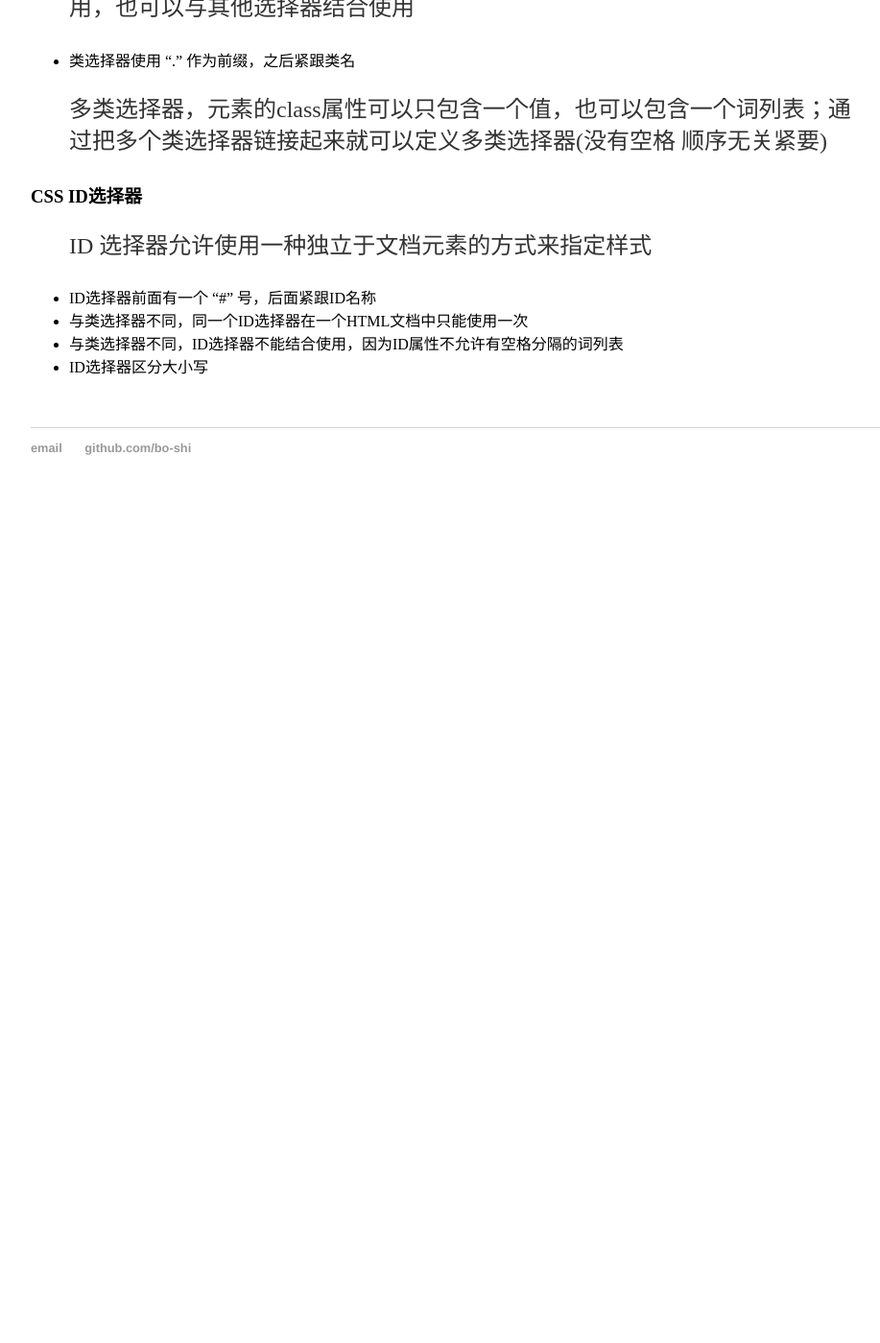
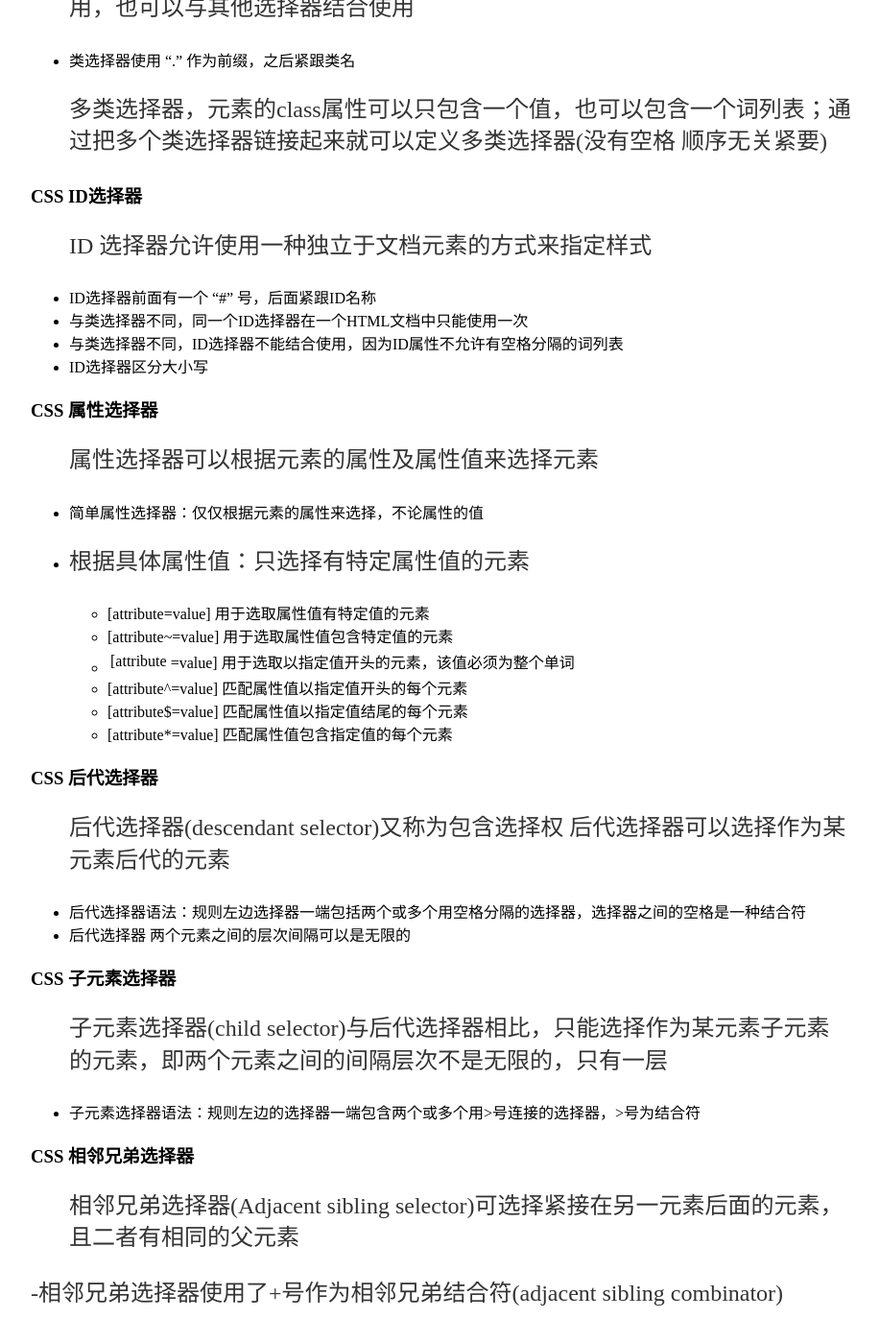
Before and after one commit to Bo-SHI/Bo-SHI.github.io, a Jekyll site: the page built from _posts/2016-05-27-CSS-Selector.md, in a window 1280 px wide and 1400 px high, scrolled down 842 px. Shown: the whole window at 96% size, without its empty margins (160-1077 px from the left). Built offline with Jekyll 4.4.1, drawn with Linux system fonts in a browser that asks for light colours; before the commit the page ends 1376 px from its top, so only the background shows below that; some of the changed text lies outside the part shown.

Commit message:
update css selector

```diff
--- a/_posts/2016-05-27-CSS-Selector.md
+++ b/_posts/2016-05-27-CSS-Selector.md
@@ -18,7 +18,7 @@ date: 2016-05-27
 
 > 多个选择器用 逗号 相连，共用规则中右边定义的样式
 
-- 通配符选择器(universal selector),显示为一个星号(*)
+- 通配符选择器(universal selector),显示为一个星号 *
 - 通配符选择器等价于列出了所有元素的的一个分组选择器
 
 ### CSS 类选择器
@@ -39,3 +39,38 @@ date: 2016-05-27
 - 与类选择器不同，同一个ID选择器在一个HTML文档中只能使用一次
 - 与类选择器不同，ID选择器不能结合使用，因为ID属性不允许有空格分隔的词列表
 - ID选择器区分大小写
+
+
+### CSS 属性选择器
+
+> 属性选择器可以根据元素的属性及属性值来选择元素
+
+- 简单属性选择器：仅仅根据元素的属性来选择，不论属性的值
+- 根据具体属性值：只选择有特定属性值的元素
+
+  - [attribute=value]   用于选取属性值有特定值的元素
+  - [attribute~=value]  用于选取属性值包含特定值的元素
+  - [attribute|=value]  用于选取以指定值开头的元素，该值必须为整个单词
+  - [attribute^=value]  匹配属性值以指定值开头的每个元素
+  - [attribute$=value]  匹配属性值以指定值结尾的每个元素
+  - [attribute*=value]  匹配属性值包含指定值的每个元素
+
+### CSS 后代选择器
+
+> 后代选择器(descendant selector)又称为包含选择权
+> 后代选择器可以选择作为某元素后代的元素
+
+- 后代选择器语法：规则左边选择器一端包括两个或多个用空格分隔的选择器，选择器之间的空格是一种结合符
+- 后代选择器 两个元素之间的层次间隔可以是无限的
+
+### CSS 子元素选择器
+
+> 子元素选择器(child selector)与后代选择器相比，只能选择作为某元素子元素的元素，即两个元素之间的间隔层次不是无限的，只有一层
+
+- 子元素选择器语法：规则左边的选择器一端包含两个或多个用>号连接的选择器，>号为结合符
+
+### CSS 相邻兄弟选择器
+
+> 相邻兄弟选择器(Adjacent sibling selector)可选择紧接在另一元素后面的元素，且二者有相同的父元素
+
+-相邻兄弟选择器使用了+号作为相邻兄弟结合符(adjacent sibling combinator)
```
